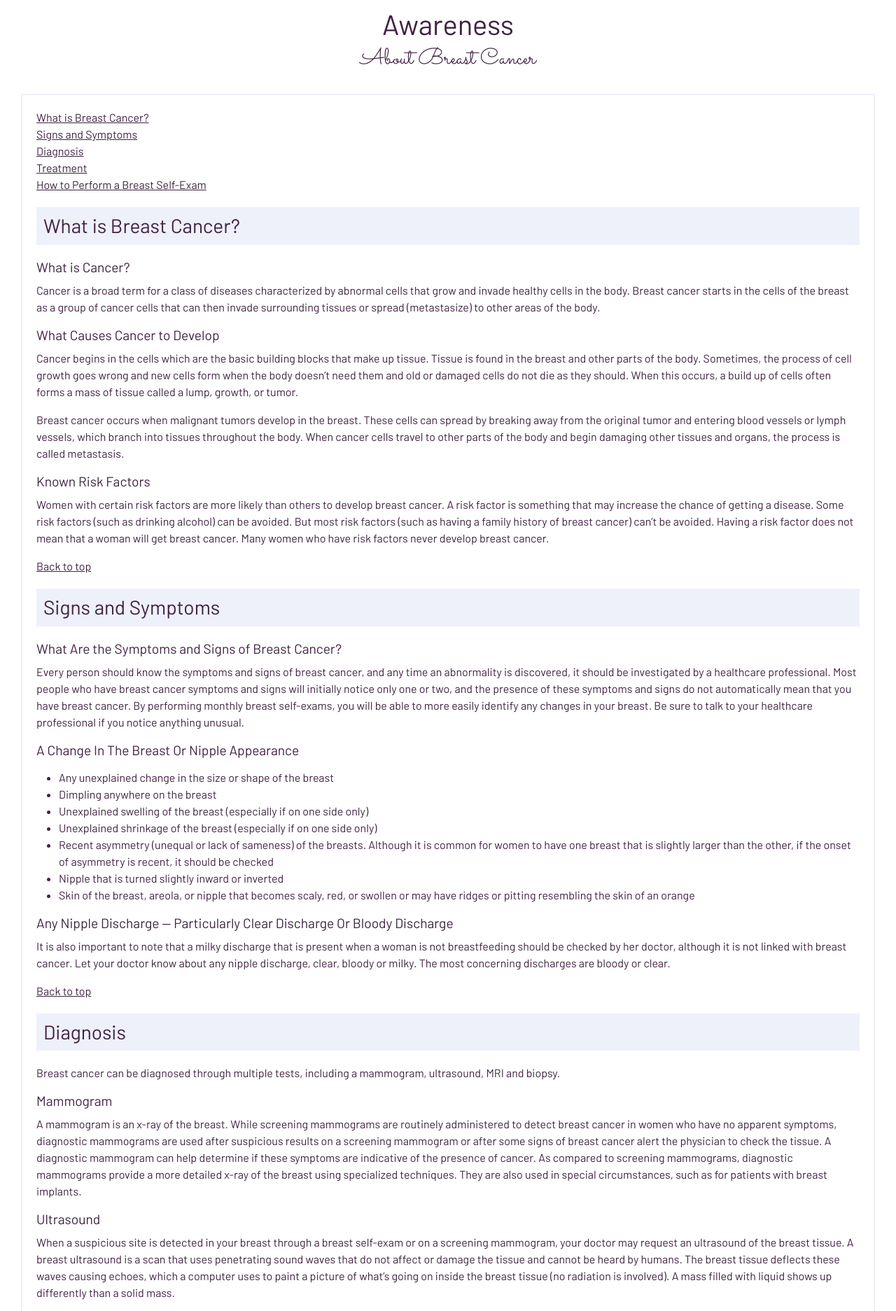
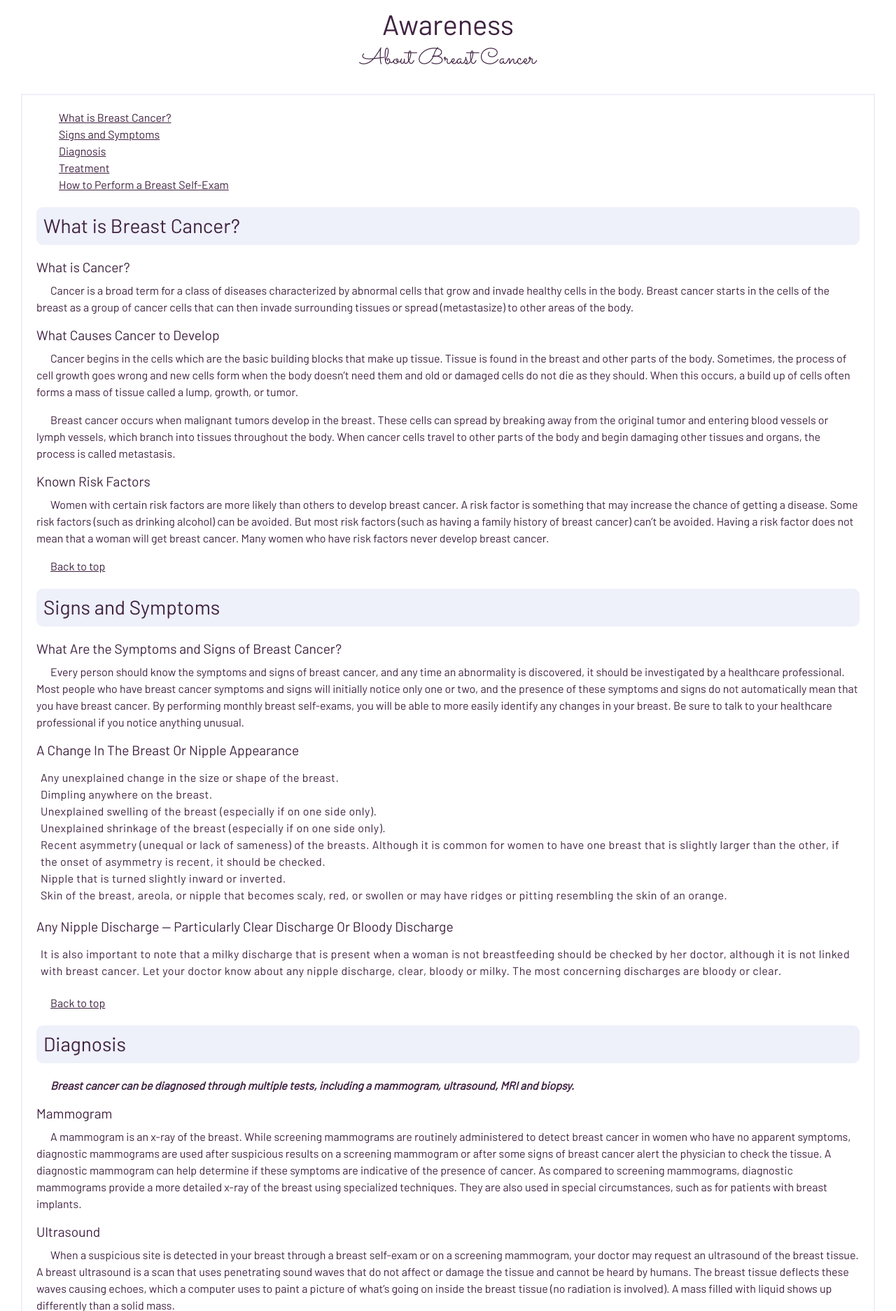
Before and after one commit to Sharon-B/BreastCancerAwarenessBakingApp, a Flask app: page /awareness in a window 1280 px wide. Shown: the part 86-1959 px from the top of the page at 70% size. Run offline with Flask 2, Linux system fonts and the light colour scheme; some libraries are stand-ins or nearby versions.

Commit message:
edited styling on awareness page

```diff
--- a/static/css/style.css
+++ b/static/css/style.css
@@ -251,7 +251,7 @@ form p {
 }
 .awareness-content .awareness-header-list {
     list-style-type: none;
-    padding-left: 0;
+    padding: 0.5;
 }
 .awareness-content a {
     color:#402342;
@@ -263,10 +263,18 @@ form p {
     padding: 10px;
     margin: 20px 0;
     background-color: #eef0fa;
+    -webkit-border-radius: 9px;
+    -moz-border-radius: 9px;
+    border-radius: 9px;
 }
+
 .awareness-content h4 {
     font-size: 1.2rem;
     margin-bottom: 10px;
+}
+
+.awareness-content p {
+    text-indent: 20px;
 }
 .awareness-title {
     font-size: 2.5rem;
@@ -283,3 +291,14 @@ form p {
     font-style: italic;
     color: grey;
 }
+
+.signSymptomsList {
+    list-style-type: none!important;
+    letter-spacing: 0.5px;
+    padding: 0.5%;
+}
+
+.awarenessNotices {
+    font-style: italic!important;
+    font-weight: bold;
+}
--- a/templates/awareness.html
+++ b/templates/awareness.html
@@ -59,28 +59,31 @@
 </p>
 
 <h4>A Change In The Breast Or Nipple Appearance</h4>
-<p>
-    <ul>
-        <li>Any unexplained change in the size or shape of the breast</li>
-        <li>Dimpling anywhere on the breast</li>
-        <li>Unexplained swelling of the breast (especially if on one side only)</li>
-        <li>Unexplained shrinkage of the breast (especially if on one side only)</li>
-        <li>Recent asymmetry (unequal or lack of sameness) of the breasts. Although it is common for women to have one breast that is slightly larger than the other, if the onset of asymmetry is recent, it should be checked</li>
-        <li>Nipple that is turned slightly inward or inverted</li>
-        <li>Skin of the breast, areola, or nipple that becomes scaly, red, or swollen or may have ridges or pitting resembling the skin of an orange</li>
+    <ul class="signSymptomsList">
+        <li>Any unexplained change in the size or shape of the breast.</li>
+        <li>Dimpling anywhere on the breast.</li>
+        <li>Unexplained swelling of the breast (especially if on one side only).</li>
+        <li>Unexplained shrinkage of the breast (especially if on one side only).</li>
+        <li>Recent asymmetry (unequal or lack of sameness) of the breasts. Although it is common for women to have one breast that is slightly larger than the other, if the onset of asymmetry is recent, it should be checked.</li>
+        <li>Nipple that is turned slightly inward or inverted.</li>
+        <li>Skin of the breast, areola, or nipple that becomes scaly, red, or swollen or may have ridges or pitting resembling the skin of an orange.</li>
     </ul>
-</p>
+
 
 <h4>Any Nipple Discharge — Particularly Clear Discharge Or Bloody Discharge</h4>
-<p>
-    It is also important to note that a milky discharge that is present when a woman is not breastfeeding should be checked by her doctor, although it is not linked with breast cancer. Let your doctor know about any nipple discharge, clear, bloody or milky. The most concerning discharges are bloody or clear.
-</p>
+<ul class="signSymptomsList">
+    <li>
+    It is also important to note that a milky discharge that is present when a woman is not breastfeeding
+    should be checked by her doctor, although it is not linked with breast cancer. Let your doctor know about any
+    nipple discharge, clear, bloody or milky. The most concerning discharges are bloody or clear.
+    </li>
+</ul>
 <p>
     <a href="#awareness-header">Back to top</a>
 </p>
 
 <h3 id="diagnosis" class="awareness-bg">Diagnosis</h3>
-<p>
+<p class="awarenessNotices">
     Breast cancer can be diagnosed through multiple tests, including a mammogram, ultrasound, MRI and biopsy.
 </p>
 <h4>Mammogram</h4>
@@ -120,7 +123,7 @@
     <a href="#awareness-header">Back to top</a>
 </p>
 <h3 id="breastexam" class="awareness-bg">How to Perform a Breast Self-Exam</h3>
-<p>
+<p class="awarenessNotices">
     Adult women of all ages are encouraged to perform breast self-exams at least once a month.
 </p>
 <h4>In the Shower</h4>
```
